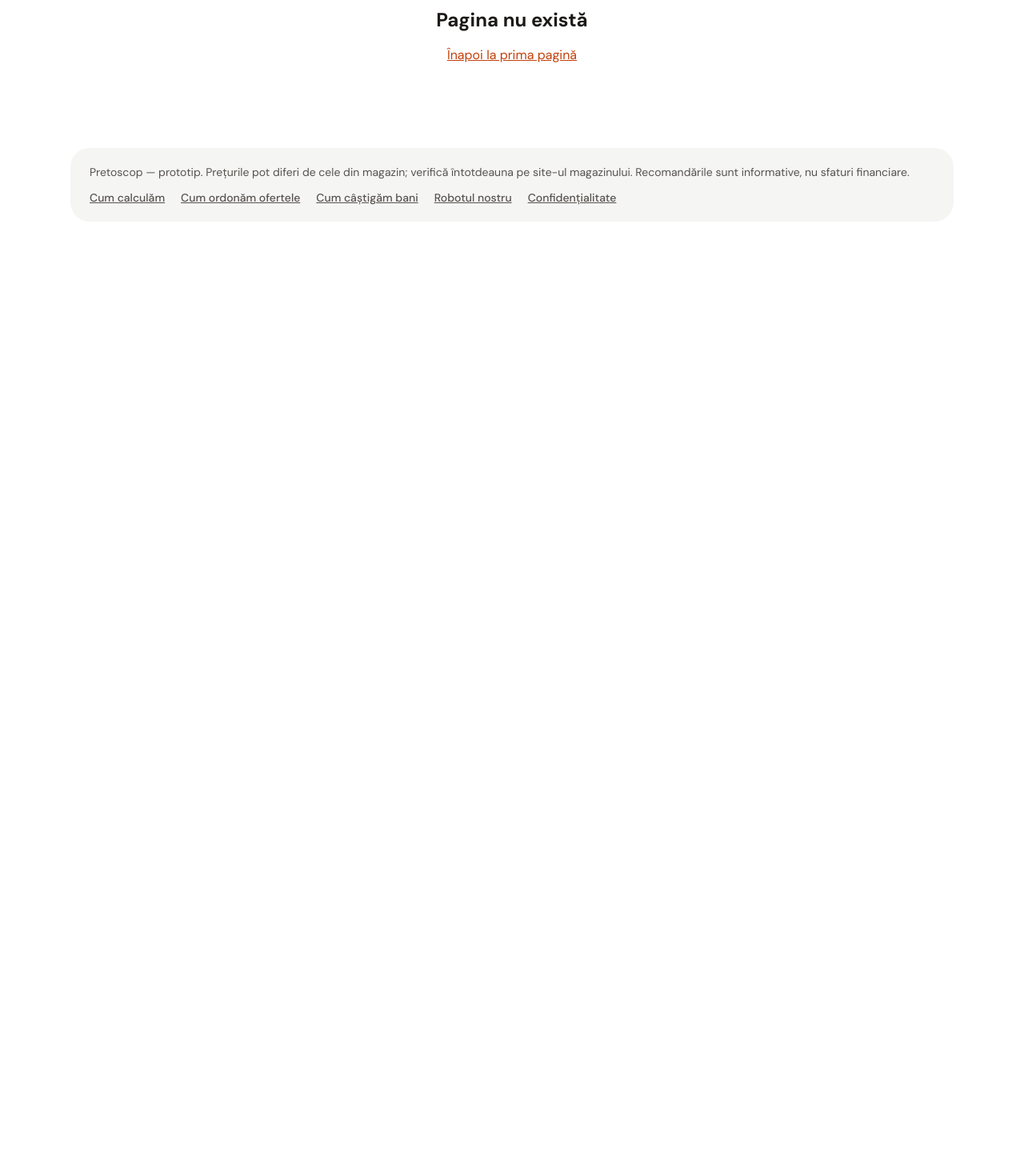
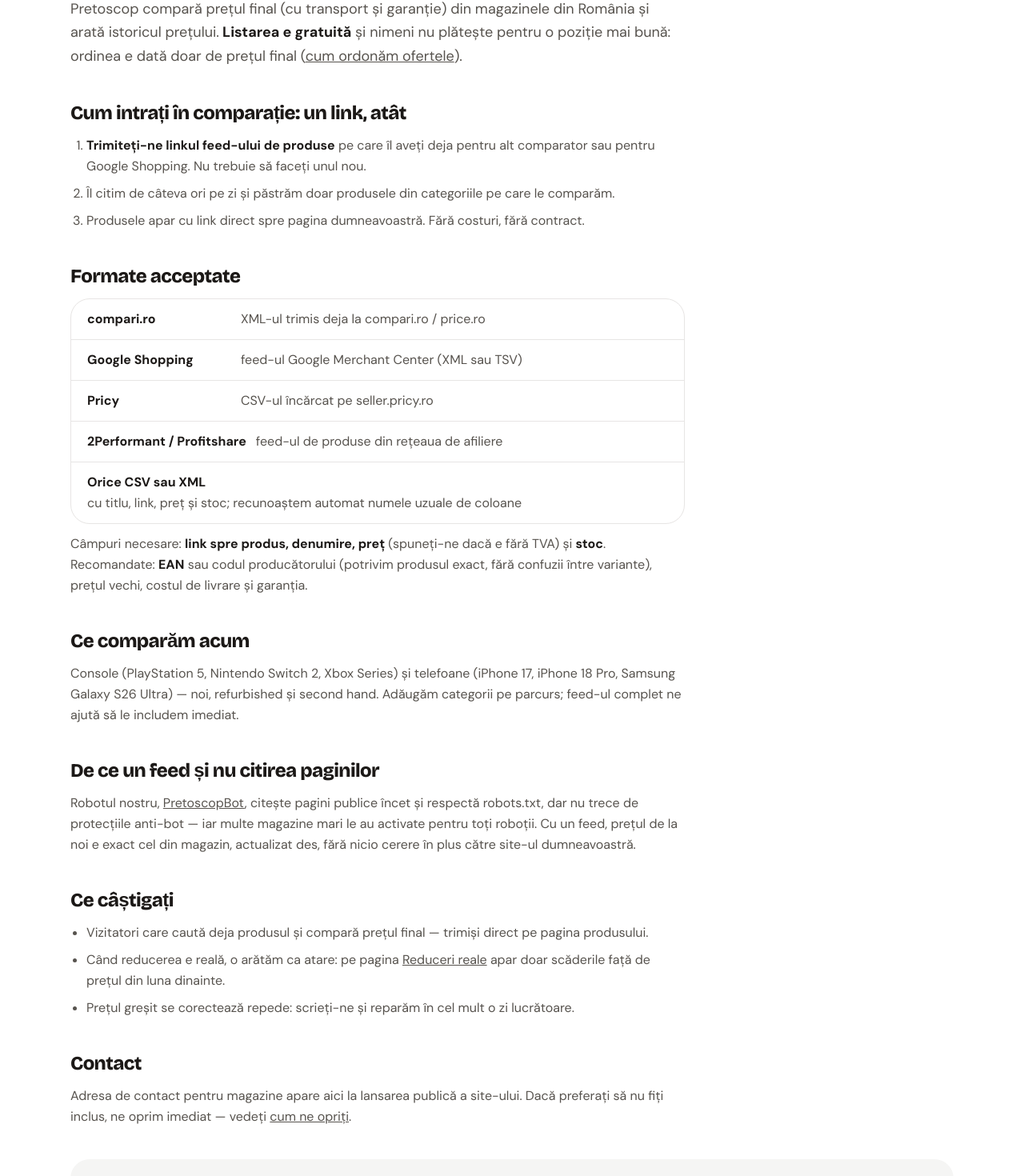
Before and after one commit to IonescuGeorge05/Pretoscop, a Next.js app in the folder frontend/: page /pentru-magazine in a window 1280 px wide. Before the commit this address had no page. Shown: the part 135-1605 px from the top of the page at 80% size. Before the commit the page ends 800 px from the top, so only its background shows below. Built offline with nearby package versions, Linux system fonts and the light colour scheme.

Commit message:
Pagina „Pentru magazine” (listare gratuită prin feed-ul existent); importatorul acceptă și CSV-ul de tip Pricy și mai multe formulări pentru „fără stoc”

```diff
--- a/frontend/app/bot/page.tsx
+++ b/frontend/app/bot/page.tsx
@@ -1,19 +1,12 @@
 import type { Metadata } from "next";
-import { unstable_noStore as noStore } from "next/cache";
+import Link from "next/link";
 
-import { IS_STATIC } from "@/lib/static";
+import { projectContact } from "@/lib/contact";
 
 export const metadata: Metadata = {
   title: "PretoscopBot",
   description: "Ce colectează robotul Pretoscop, cum se identifică, cât de des citește și cum îl puteți opri sau încetini.",
 };
-
-/** Adresa vine din .env (SCRAPER_CONTACT -> BOT_CONTACT); exemplul implicit nu se afișează. */
-function botContact(): string | null {
-  if (!IS_STATIC) noStore(); // în containerul web adresa există doar la rulare, nu la build
-  const c = process.env.BOT_CONTACT;
-  return c && !c.endsWith("@example.com") ? c : null;
-}
 
 function Section({ title, children }: { title: string; children: React.ReactNode }) {
   return (
@@ -25,7 +18,7 @@ function Section({ title, children }: { title: string; children: React.ReactNode
 }
 
 export default function BotPage() {
-  const contact = botContact();
+  const contact = projectContact();
   return (
     <article className="max-w-3xl">
       <h1 className="font-display text-4xl font-extrabold tracking-tight sm:text-[46px]">PretoscopBot</h1>
@@ -86,8 +79,12 @@ export default function BotPage() {
             </>
           ) : null}
           : <strong>oprim citirea magazinului dumneavoastră în cel mult o zi lucrătoare</strong> de la cererea scrisă.
-          Dacă preferați să ne trimiteți un feed de produse (formatul compari.ro sau Google Shopping), îl folosim în locul
-          citirii paginilor.
+          Dacă preferați să ne trimiteți un feed de produse (formatul compari.ro, Google Shopping sau Pricy), îl folosim
+          în locul citirii paginilor — vedeți{" "}
+          <Link href="/pentru-magazine" className="font-medium text-ink underline">
+            pagina pentru magazine
+          </Link>
+          .
         </p>
       </Section>
 
--- a/frontend/app/layout.tsx
+++ b/frontend/app/layout.tsx
@@ -89,6 +89,9 @@ export default function RootLayout({ children }: { children: React.ReactNode })
               <Link href="/bot" className="underline hover:text-ink">
                 Robotul nostru
               </Link>
+              <Link href="/pentru-magazine" className="underline hover:text-ink">
+                Pentru magazine
+              </Link>
               <Link href="/confidentialitate" className="underline hover:text-ink">
                 Confidențialitate
               </Link>
--- /dev/null
+++ b/frontend/app/pentru-magazine/page.tsx
@@ -0,0 +1,129 @@
+import type { Metadata } from "next";
+import Link from "next/link";
+
+import { projectContact } from "@/lib/contact";
+import { appName } from "@/lib/format";
+
+export const metadata: Metadata = {
+  title: "Pentru magazine",
+  description:
+    "Cum ajung produsele unui magazin în comparație: listare gratuită, prin feed-ul de produse pe care îl aveți deja (compari.ro, Google Shopping, Pricy, 2Performant).",
+};
+
+function Section({ title, children }: { title: string; children: React.ReactNode }) {
+  return (
+    <section className="mt-10">
+      <h2 className="font-display text-2xl font-extrabold tracking-tight">{title}</h2>
+      <div className="mt-3 space-y-3 leading-relaxed [&_li]:text-muted [&_p]:text-muted [&_strong]:text-ink">{children}</div>
+    </section>
+  );
+}
+
+const FORMATS = [
+  ["compari.ro", "XML-ul trimis deja la compari.ro / price.ro"],
+  ["Google Shopping", "feed-ul Google Merchant Center (XML sau TSV)"],
+  ["Pricy", "CSV-ul încărcat pe seller.pricy.ro"],
+  ["2Performant / Profitshare", "feed-ul de produse din rețeaua de afiliere"],
+  ["Orice CSV sau XML", "cu titlu, link, preț și stoc; recunoaștem automat numele uzuale de coloane"],
+];
+
+export default function ForShopsPage() {
+  const name = appName();
+  const contact = projectContact();
+  return (
+    <article className="max-w-3xl">
+      <h1 className="font-display text-4xl font-extrabold tracking-tight sm:text-[46px]">Pentru magazine</h1>
+      <p className="mt-3 text-lg leading-relaxed text-muted">
+        {name} compară prețul final (cu transport și garanție) din magazinele din România și arată istoricul prețului.
+        <strong className="text-ink"> Listarea e gratuită</strong> și nimeni nu plătește pentru o poziție mai bună: ordinea
+        e dată doar de prețul final (
+        <Link href="/despre#ordonare" className="underline">
+          cum ordonăm ofertele
+        </Link>
+        ).
+      </p>
+
+      <Section title="Cum intrați în comparație: un link, atât">
+        <ol className="list-decimal space-y-2 pl-5">
+          <li>
+            <strong>Trimiteți-ne linkul feed-ului de produse</strong> pe care îl aveți deja pentru alt comparator sau pentru
+            Google Shopping. Nu trebuie să faceți unul nou.
+          </li>
+          <li>Îl citim de câteva ori pe zi și păstrăm doar produsele din categoriile pe care le comparăm.</li>
+          <li>Produsele apar cu link direct spre pagina dumneavoastră. Fără costuri, fără contract.</li>
+        </ol>
+      </Section>
+
+      <Section title="Formate acceptate">
+        <ul className="divide-y divide-line rounded-3xl border border-line bg-card">
+          {FORMATS.map(([fmt, what]) => (
+            <li key={fmt} className="flex flex-wrap gap-x-3 px-5 py-3">
+              <strong className="min-w-[180px]">{fmt}</strong>
+              <span>{what}</span>
+            </li>
+          ))}
+        </ul>
+        <p>
+          Câmpuri necesare: <strong>link spre produs, denumire, preț</strong> (spuneți-ne dacă e fără TVA) și{" "}
+          <strong>stoc</strong>. Recomandate: <strong>EAN</strong> sau codul producătorului (potrivim produsul exact, fără
+          confuzii între variante), prețul vechi, costul de livrare și garanția.
+        </p>
+      </Section>
+
+      <Section title="Ce comparăm acum">
+        <p>
+          Console (PlayStation 5, Nintendo Switch 2, Xbox Series) și telefoane (iPhone 17, iPhone 18 Pro, Samsung Galaxy
+          S26 Ultra) — noi, refurbished și second hand. Adăugăm categorii pe parcurs; feed-ul complet ne ajută să le
+          includem imediat.
+        </p>
+      </Section>
+
+      <Section title="De ce un feed și nu citirea paginilor">
+        <p>
+          Robotul nostru,{" "}
+          <Link href="/bot" className="underline">
+            PretoscopBot
+          </Link>
+          , citește pagini publice încet și respectă robots.txt, dar nu trece de protecțiile anti-bot — iar multe magazine
+          mari le au activate pentru toți roboții. Cu un feed, prețul de la noi e exact cel din magazin, actualizat des,
+          fără nicio cerere în plus către site-ul dumneavoastră.
+        </p>
+      </Section>
+
+      <Section title="Ce câștigați">
+        <ul className="list-disc space-y-2 pl-5">
+          <li>Vizitatori care caută deja produsul și compară prețul final — trimiși direct pe pagina produsului.</li>
+          <li>
+            Când reducerea e reală, o arătăm ca atare: pe pagina{" "}
+            <Link href="/reduceri" className="underline">
+              Reduceri reale
+            </Link>{" "}
+            apar doar scăderile față de prețul din luna dinainte.
+          </li>
+          <li>Prețul greșit se corectează repede: scrieți-ne și reparăm în cel mult o zi lucrătoare.</li>
+        </ul>
+      </Section>
+
+      <Section title="Contact">
+        <p>
+          {contact ? (
+            <>
+              Trimiteți linkul feed-ului (sau întrebări) la{" "}
+              <a href={`mailto:${contact}?subject=Feed%20produse`} className="font-medium text-ink underline">
+                {contact}
+              </a>
+              .
+            </>
+          ) : (
+            <>Adresa de contact pentru magazine apare aici la lansarea publică a site-ului.</>
+          )}{" "}
+          Dacă preferați să nu fiți inclus, ne oprim imediat — vedeți{" "}
+          <Link href="/bot" className="underline">
+            cum ne opriți
+          </Link>
+          .
+        </p>
+      </Section>
+    </article>
+  );
+}
--- /dev/null
+++ b/frontend/lib/contact.ts
@@ -0,0 +1,11 @@
+import { unstable_noStore as noStore } from "next/cache";
+
+import { IS_STATIC } from "./static";
+
+/** Adresa de contact a proiectului, din .env (SCRAPER_CONTACT -> BOT_CONTACT); exemplul implicit nu se afișează.
+ *  Doar în componente server. */
+export function projectContact(): string | null {
+  if (!IS_STATIC) noStore(); // în containerul web adresa există doar la rulare, nu la build
+  const c = process.env.BOT_CONTACT;
+  return c && !c.endsWith("@example.com") ? c : null;
+}
```
Also changed, not shown: 2 other files (tests, documents, lock files or other folders).
